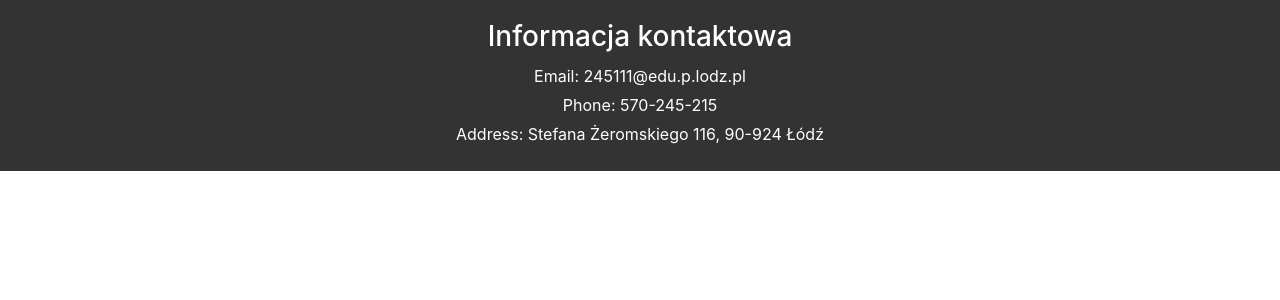
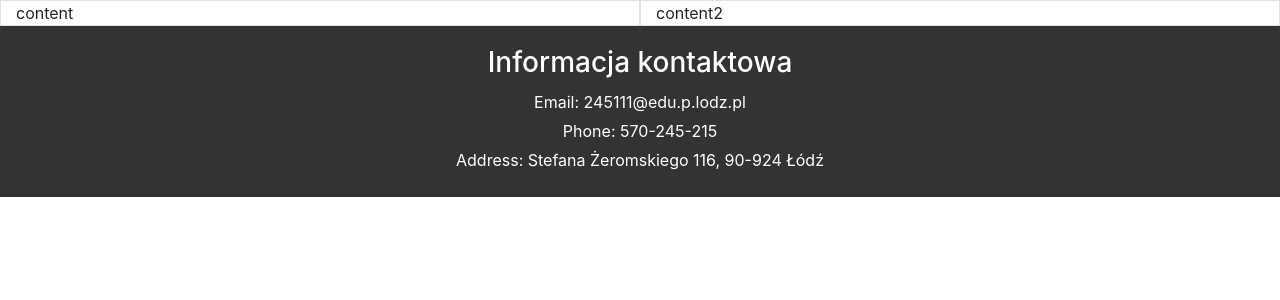
Before and after one commit to MarekKoprek/WCPL, a Django app: page /events/ in a window 1280 px wide. Shown: the part 126-426 px from the top of the page. Run offline with Django 5.2, Linux system fonts and the light colour scheme.

Commit message:
Zmiana nazwy głównego pliku css

```diff
--- a/main/templates/main/base.html
+++ b/main/templates/main/base.html
@@ -5,7 +5,7 @@
         <meta charset="UTF-8">
         <meta name="viewport" content="width=device-width, initial-scale=1, shrink-to-fit=no">
         {% block head %}{% endblock %}
-        <link rel="stylesheet" href="{% static 'main/profile.css' %}">
+        <link rel="stylesheet" href="{% static 'main/main.css' %}">
         <link rel="stylesheet" href="https://cdn.jsdelivr.net/npm/bootstrap@5.0.0-alpha1/dist/css/bootstrap.min.css" crossorigin="anonymous">
         <link rel="stylesheet" href="https://cdn.jsdelivr.net/npm/bootstrap@4.4.1/dist/css/bootstrap.min.css" integrity="sha384-Vkoo8x4CGsO3+Hhxv8T/Q5PaXtkKtu6ug5TOeNV6gBiFeWPGFN9MuhOf23Q9Ifjh" crossorigin="anonymous">
     </head>
--- a/main/templates/main/events_search.html
+++ b/main/templates/main/events_search.html
@@ -9,5 +9,10 @@ active
 {% endblock events_activate %}
 
 {% block content %}
-
+<div class="container-fluid">
+    <div class="row">
+        <div class="col-md-6 border">content</div>
+        <div class="col-md-6 border">content2</div>
+    </div>
+</div>
 {% endblock content %}
```
Also changed, not shown: main/static/main/main.css (renamed from main/static/main/profile.css).
